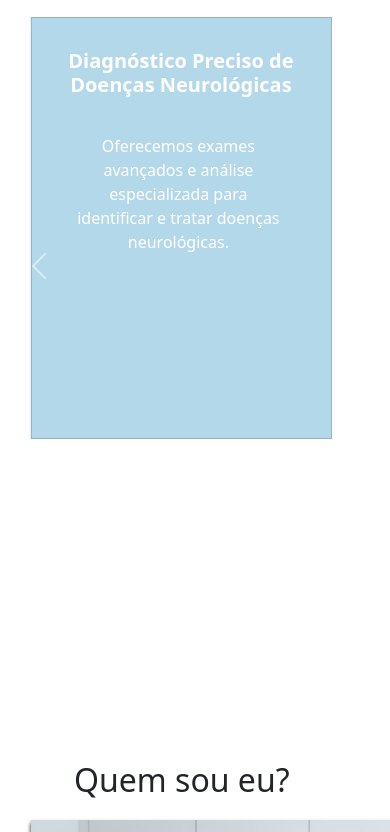
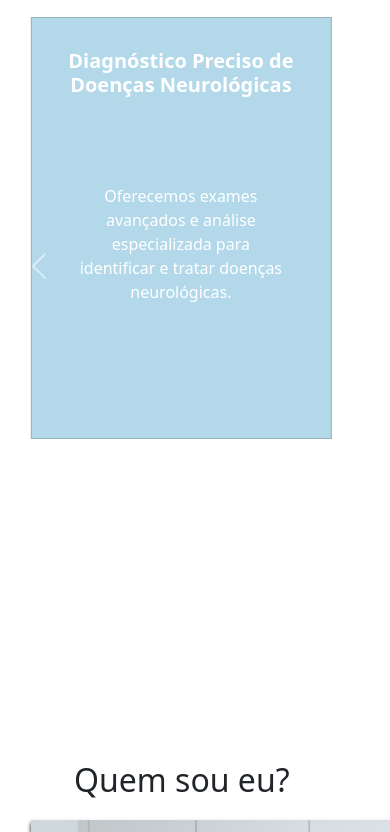
Before and after one commit to welingtonjunior/medcom, a plain HTML site: page index.html in a window 390 px wide. Shown: the part 1000-1832 px from the top of the page. Drawn offline with nearby package versions, Linux system fonts and the light colour scheme.

Commit message:
adicioando padding no card

```diff
--- a/css/styles.css
+++ b/css/styles.css
@@ -313,13 +313,11 @@ a {
     }
 }
 @media (max-width: 760px) {
-    .custom-forma .col-lg-6 {
-      width: 100%;
+    .card-color p{
+        padding: 64px 30px 17px 30px;
     }
 
-    .custom-forma .col-lg-6 .formacao {
-      margin-bottom: 15px;
-    }
+
   }
 @media (min-width: 576px){
 .col-sm-8 {
```
